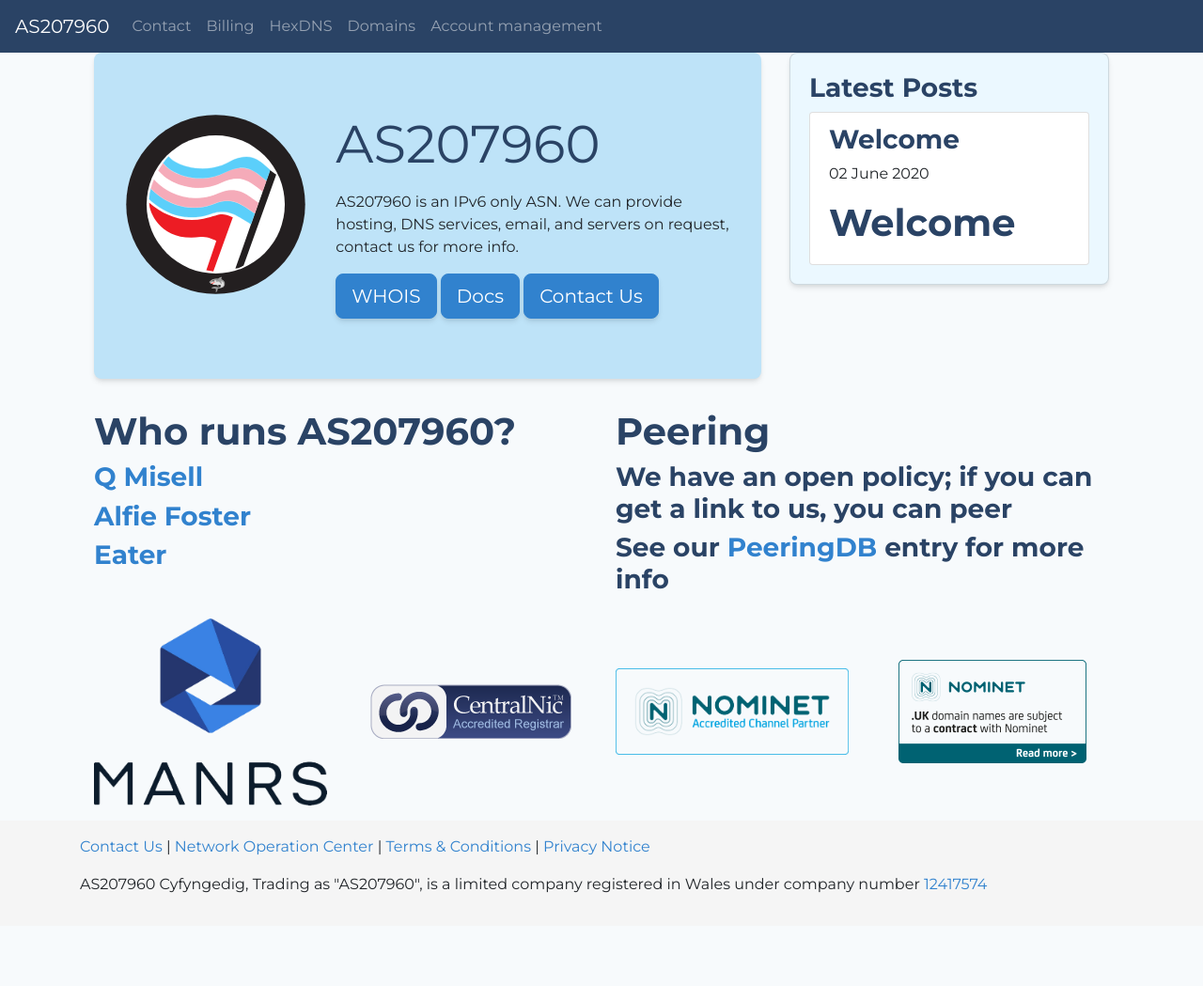
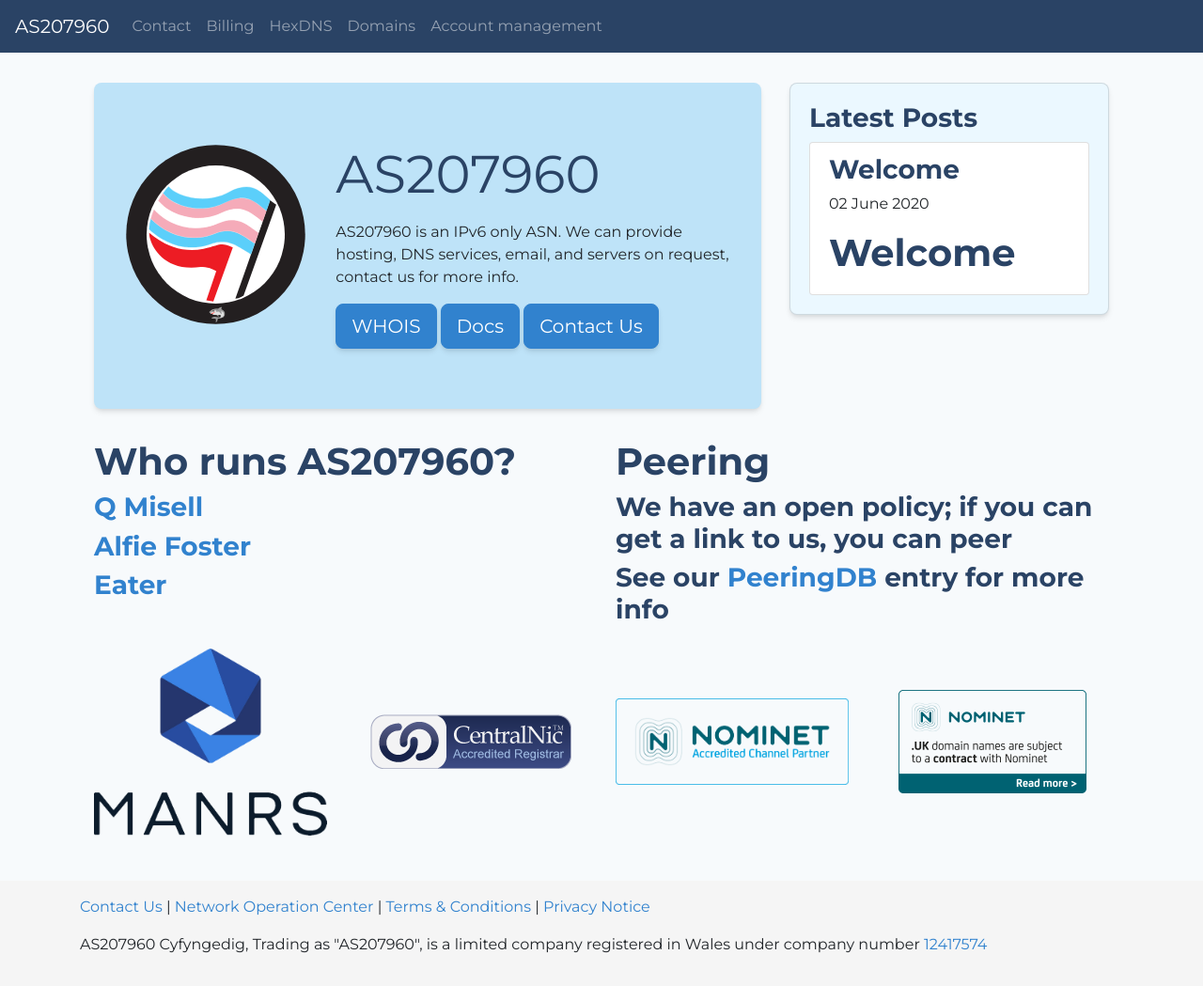
Before and after one commit to AS207960/as207960.net, a Jekyll site: the page built from index.md, in a window 1280 px wide. Shown: the whole page at 94% size. Built offline with Jekyll 4.4.1, drawn with Linux system fonts in a browser that asks for light colours; before the commit the page ends 985 px from its top, so only the background shows below that.

Commit message:
margin on content

```diff
--- a/_layouts/default.html
+++ b/_layouts/default.html
@@ -9,7 +9,7 @@
 </head>
 <body>
 {% include nav.html %}
-<div class="container">
+<div class="container my-3">
 	{{ content }}
 </div>
 {% include footer.html %}
--- a/index.md
+++ b/index.md
@@ -15,7 +15,7 @@
 ---
 
 <main role="main" class="flex-shrink-0">
-  <div class="container">
+  <div class="container my-3">
     <div class="row">
       <div class="col-md-8">
         <div class="jumbotron">
```
